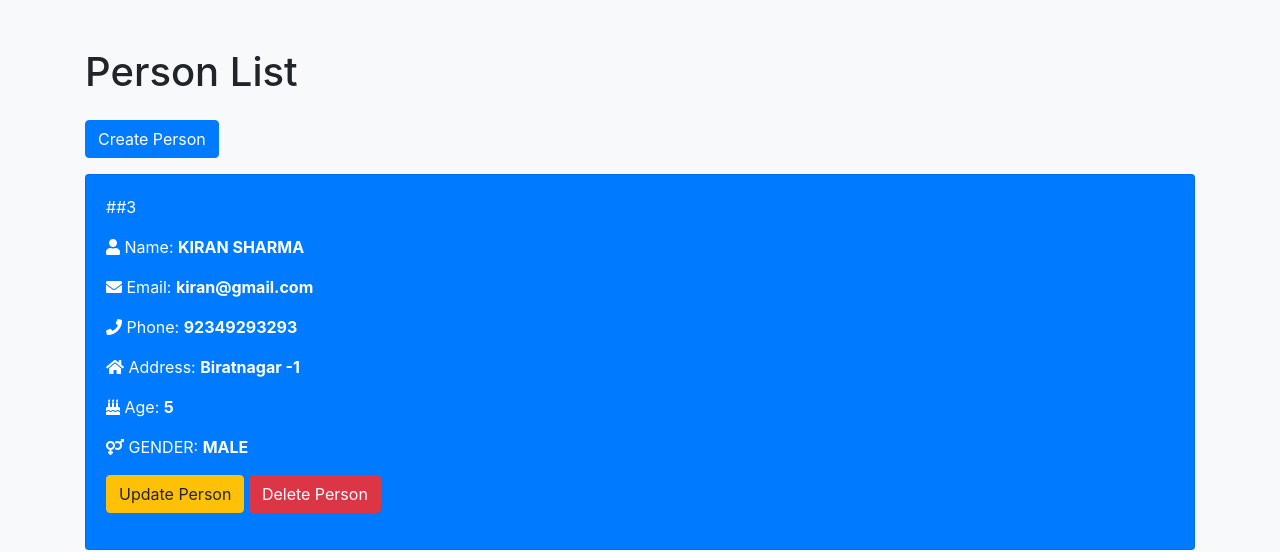
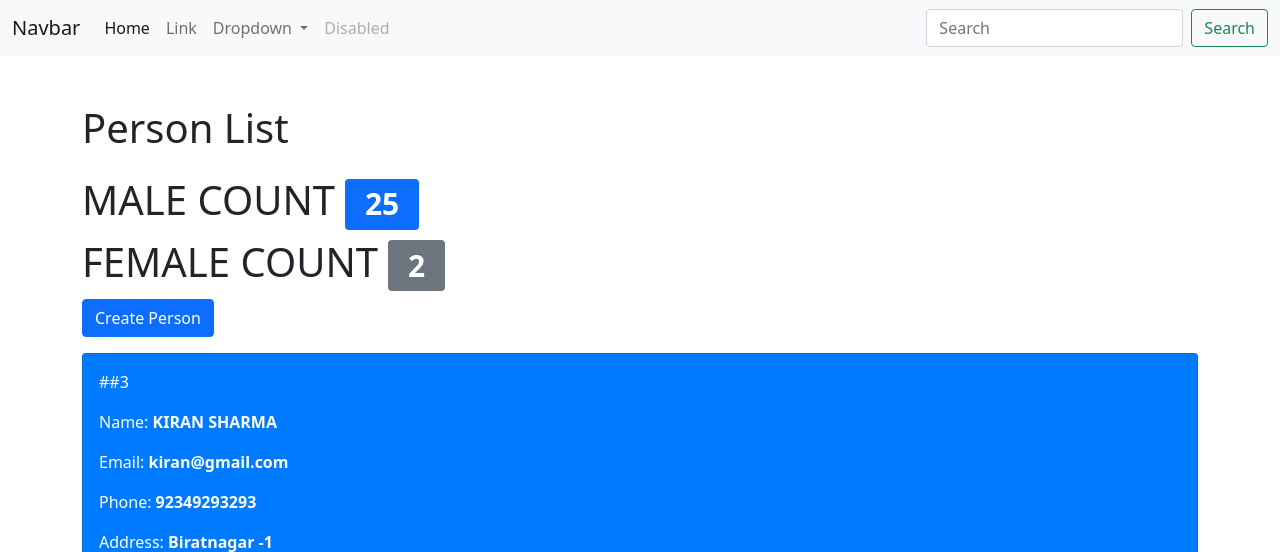
Before and after one commit to aaravcreator/django_new, a Django app: page /person_list/ in a window 1280 px wide. Shown: the top 552 px of the page. Run offline with Django 4.2, Linux system fonts and the light colour scheme; data comes from the database, SQL or seed files in the repository; some libraries are stand-ins or nearby versions.

Commit message:
added filter

```diff
--- a/djangoproject/urls.py
+++ b/djangoproject/urls.py
@@ -24,6 +24,7 @@ urlpatterns = [
     path('admin/', admin.site.urls),
     # mapping the view function to root directory
     path('',index_page,name="index"),
+    path('base/',base_page),
     path('contact/',contact,name="contact"),
     path('services/',services),
     path("person_list/",person_list,name="person_list"),
--- a/djangoproject/views.py
+++ b/djangoproject/views.py
@@ -2,6 +2,12 @@ from django.shortcuts import HttpResponse,render
 
 # Example index view function
 from random import randint
+
+
+def base_page(request):
+    return render(request,'base.html')
+
+
 
 def index(request):
     random_value = randint(50,5000)
--- a/myapp/views.py
+++ b/myapp/views.py
@@ -1,11 +1,24 @@
 from django.shortcuts import render,redirect
 from .models import Person
 from .forms import PersonForm
+from django.contrib.auth import login,logout
+from django.db.models import Q
 # Create your views here.
 def person_list(request):
-    persons = Person.objects.all()
-    print(persons)
+    print(request.GET)
+
+    query = request.GET.get('query')
+    if query and query != '':
+        persons = Person.objects.filter(Q(name__icontains=query) | Q(phone = query))
+    else:
+        persons = Person.objects.all().order_by('age')
+
+    male_count = persons.filter(gender="MALE").count()
+    female_count = persons.filter(gender="FEMALE").count()
+    # print(persons)
     context = {
+        'male_count':male_count,
+        'female_count':female_count,
         'persons':persons
     }
     return render(request,'person_list_bs.html',context)
--- /dev/null
+++ b/templates/base.html
@@ -0,0 +1,76 @@
+<!doctype html>
+<html lang="en">
+  <head>
+    <!-- Required meta tags -->
+    <meta charset="utf-8">
+    <meta name="viewport" content="width=device-width, initial-scale=1">
+
+    <!-- Bootstrap CSS -->
+    <link href="https://cdn.jsdelivr.net/npm/bootstrap@5.1.3/dist/css/bootstrap.min.css" rel="stylesheet" integrity="sha384-1BmE4kWBq78iYhFldvKuhfTAU6auU8tT94WrHftjDbrCEXSU1oBoqyl2QvZ6jIW3" crossorigin="anonymous">
+
+    <title>{% block title %}  {% endblock %}</title>
+  </head>
+  <body>
+
+    <nav class="navbar navbar-expand-lg navbar-light bg-light">
+        <div class="container-fluid">
+          <a class="navbar-brand" href="#">Navbar</a>
+          <button class="navbar-toggler" type="button" data-bs-toggle="collapse" data-bs-target="#navbarSupportedContent" aria-controls="navbarSupportedContent" aria-expanded="false" aria-label="Toggle navigation">
+            <span class="navbar-toggler-icon"></span>
+          </button>
+          <div class="collapse navbar-collapse" id="navbarSupportedContent">
+            <ul class="navbar-nav me-auto mb-2 mb-lg-0">
+              <li class="nav-item">
+                <a class="nav-link active" aria-current="page" href="#">Home</a>
+              </li>
+              <li class="nav-item">
+                <a class="nav-link" href="#">Link</a>
+              </li>
+              <li class="nav-item dropdown">
+                <a class="nav-link dropdown-toggle" href="#" id="navbarDropdown" role="button" data-bs-toggle="dropdown" aria-expanded="false">
+                  Dropdown
+                </a>
+                <ul class="dropdown-menu" aria-labelledby="navbarDropdown">
+                  <li><a class="dropdown-item" href="#">Action</a></li>
+                  <li><a class="dropdown-item" href="#">Another action</a></li>
+                  <li><hr class="dropdown-divider"></li>
+                  <li><a class="dropdown-item" href="#">Something else here</a></li>
+                </ul>
+              </li>
+              <li class="nav-item">
+                <a class="nav-link disabled">Disabled</a>
+              </li>
+            </ul>
+            <form class="d-flex">
+              <input name="query" class="form-control me-2" type="search" placeholder="Search" aria-label="Search">
+              <button class="btn btn-outline-success" type="submit">Search</button>
+            </form>
+          </div>
+        </div>
+    </nav>
+
+    {% block content %}
+
+
+
+
+
+    {% endblock %}
+
+
+
+
+
+
+    <!-- Optional JavaScript; choose one of the two! -->
+
+    <!-- Option 1: Bootstrap Bundle with Popper -->
+    <script src="https://cdn.jsdelivr.net/npm/bootstrap@5.1.3/dist/js/bootstrap.bundle.min.js" integrity="sha384-ka7Sk0Gln4gmtz2MlQnikT1wXgYsOg+OMhuP+IlRH9sENBO0LRn5q+8nbTov4+1p" crossorigin="anonymous"></script>
+
+    <!-- Option 2: Separate Popper and Bootstrap JS -->
+    <!--
+    <script src="https://cdn.jsdelivr.net/npm/@popperjs/core@2.10.2/dist/umd/popper.min.js" integrity="sha384-7+zCNj/IqJ95wo16oMtfsKbZ9ccEh31eOz1HGyDuCQ6wgnyJNSYdrPa03rtR1zdB" crossorigin="anonymous"></script>
+    <script src="https://cdn.jsdelivr.net/npm/bootstrap@5.1.3/dist/js/bootstrap.min.js" integrity="sha384-QJHtvGhmr9XOIpI6YVutG+2QOK9T+ZnN4kzFN1RtK3zEFEIsxhlmWl5/YESvpZ13" crossorigin="anonymous"></script>
+    -->
+  </body>
+</html>
--- a/templates/person_list_bs.html
+++ b/templates/person_list_bs.html
@@ -1,17 +1,16 @@
-<!DOCTYPE html>
-<html lang="en">
-<head>
-    <meta charset="UTF-8">
-    <meta name="viewport" content="width=device-width, initial-scale=1.0">
-    <title>Person List</title>
-    <!-- Bootstrap CSS -->
-    <link href="https://stackpath.bootstrapcdn.com/bootstrap/4.5.2/css/bootstrap.min.css" rel="stylesheet">
-    <!-- FontAwesome CSS -->
-    <link href="https://cdnjs.cloudflare.com/ajax/libs/font-awesome/5.15.4/css/all.min.css" rel="stylesheet">
-</head>
-<body class="bg-light">
+{% extends 'base.html' %}
+
+
+{% block title %}
+Person List
+{% endblock %}
+
+{% block content %}
     <div class="container mt-5">
         <h1 class="mb-4">Person List</h1>
+
+        <h1>MALE COUNT <span class="badge bg-primary">{{male_count}}</span></h1>
+        <h1>FEMALE COUNT <span class="badge bg-secondary">{{female_count}}</span></h1>
 
         <a href="{% url 'create_person' %}" class="btn btn-primary mb-3">Create Person</a>
 
@@ -50,10 +49,4 @@
 
         {% endfor %}
     </div>
-
-    <!-- Bootstrap JS and dependencies -->
-    <script src="https://code.jquery.com/jquery-3.5.1.slim.min.js"></script>
-    <script src="https://cdn.jsdelivr.net/npm/@popperjs/core@2.9.3/dist/umd/popper.min.js"></script>
-    <script src="https://stackpath.bootstrapcdn.com/bootstrap/4.5.2/js/bootstrap.min.js"></script>
-</body>
-</html>
+{% endblock %}
```
Also changed, not shown: templates/index.html (+7 -29 lines). Lines whose indentation alone changed are shown as unchanged.
